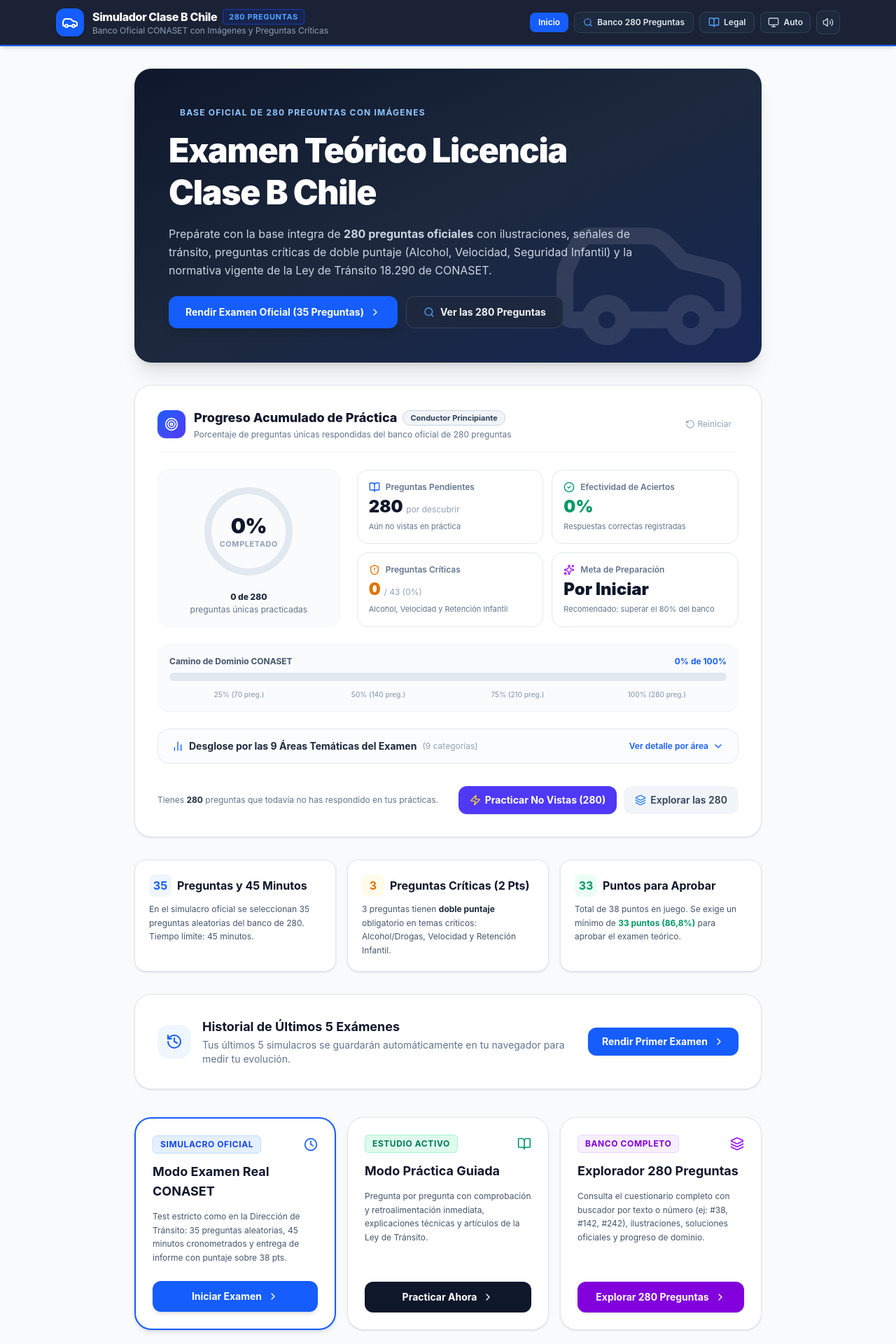
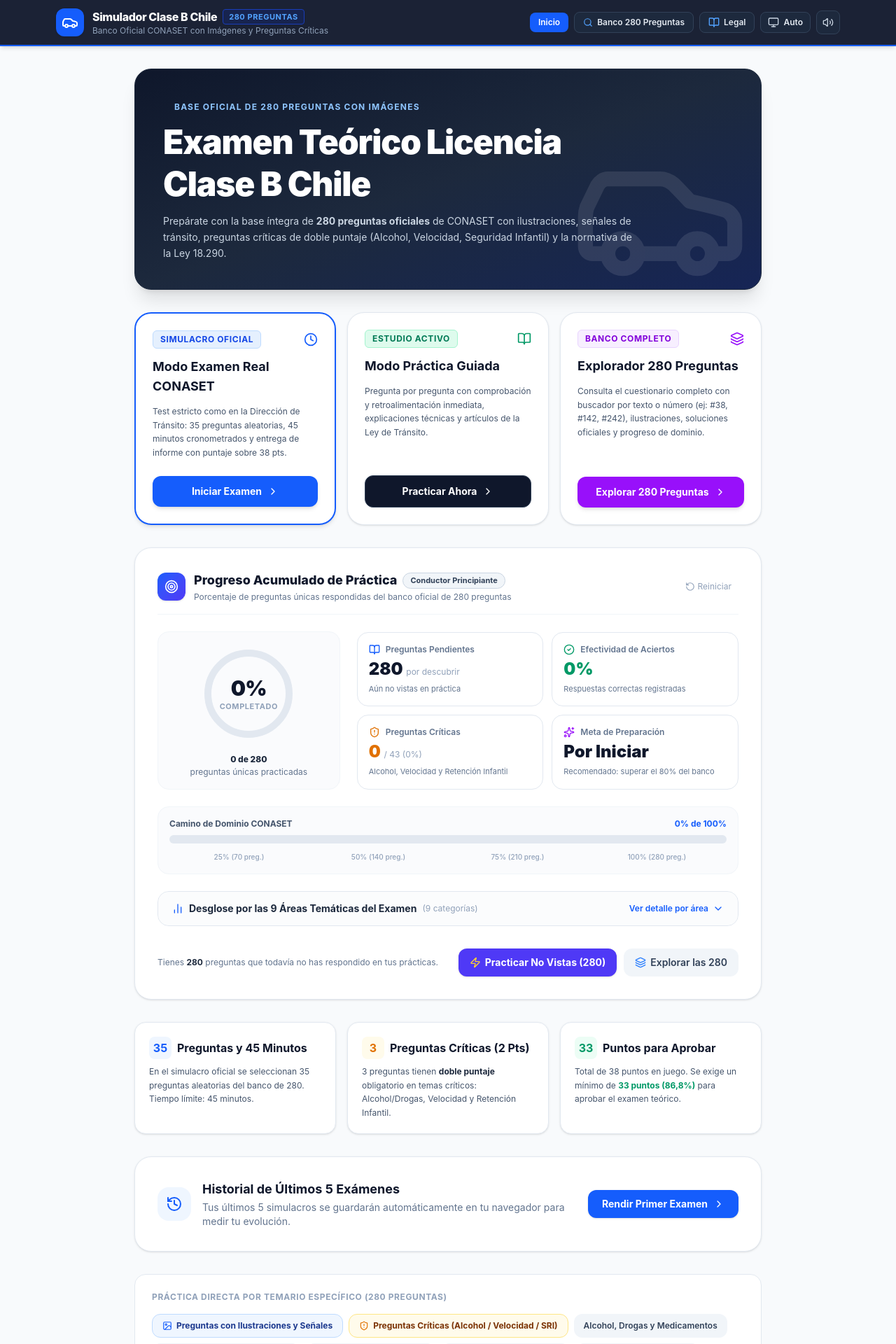
Before and after one commit to barriagada666-collab/SimulaBchile, a React (Vite) app: page / in a window 1280 px wide. Shown: the top 1920 px of the page at 70% size. Built offline with nearby package versions, Linux system fonts and the light colour scheme.

Commit message:
feat: implement URL hash-based routing
Enable deep linking and browser navigation history support by synchronizing application state with the URL hash. Clean up deployment configuration and file imports.

```diff
--- a/src/App.tsx
+++ b/src/App.tsx
@@ -42,8 +42,16 @@
 
 const TEST_DURATION_SECONDS = 45 * 60; // 45 minutos oficiales
 
+// Permite enlaces directos (/ #explorer, #banco, etc.) y navegación sin recargas
+function getInitialStateFromHash(): 'welcome' | 'exam' | 'practice' | 'results' | 'explorer' {
+  if (typeof window === 'undefined') return 'welcome';
+  const hash = window.location.hash.toLowerCase().replace(/^#\/?/, '').trim();
+  if (hash === 'explorer' || hash === 'banco' || hash === 'preguntas') return 'explorer';
+  return 'welcome';
+}
+
 export default function App() {
-  const [appState, setAppState] = useState<'welcome' | 'exam' | 'practice' | 'results' | 'explorer'>('welcome');
+  const [appState, setAppState] = useState<'welcome' | 'exam' | 'practice' | 'results' | 'explorer'>(getInitialStateFromHash);
   const [questions, setQuestions] = useState<Question[]>([]);
   const [currentIndex, setCurrentIndex] = useState(0);
   const [userAnswers, setUserAnswers] = useState<Record<number, UserAnswer>>({});
@@ -54,6 +62,33 @@
   const [examSessionId, setExamSessionId] = useState<string>(() => 'exam-' + Date.now());
   const [recentExams, setRecentExams] = useState<TestHistoryItem[]>(() => getRecentExams(5));
   const [practiceProgress, setPracticeProgress] = useState<PracticeProgressState>(() => computePracticeProgress());
+
+  // Sincronizar URL hash para permitir enlaces directos y botones Atrás/Adelante del navegador
+  useEffect(() => {
+    const handleHashChange = () => {
+      const hash = window.location.hash.toLowerCase().replace(/^#\/?/, '').trim();
+      if (hash === 'explorer' || hash === 'banco' || hash === 'preguntas') {
+        setAppState('explorer');
+      } else if (hash === '' || hash === 'inicio' || hash === 'welcome') {
+        setAppState((prev) => (prev === 'explorer' || prev === 'results' ? 'welcome' : prev));
+      }
+    };
+
+    window.addEventListener('hashchange', handleHashChange);
+    return () => window.removeEventListener('hashchange', handleHashChange);
+  }, []);
+
+  useEffect(() => {
+    try {
+      if (appState === 'explorer' && window.location.hash !== '#explorer') {
+        window.history.pushState(null, '', '#explorer');
+      } else if (appState === 'welcome' && window.location.hash) {
+        window.history.pushState(null, '', window.location.pathname + window.location.search);
+      }
+    } catch {
+      // Safe fallback si el entorno restringe pushState
+    }
+  }, [appState]);
 
   // Recargar los últimos 5 exámenes y progreso de práctica al volver a la pantalla de bienvenida
   useEffect(() => {
@@ -418,41 +453,103 @@
         {/* PANTALLA 1: BIENVENIDA & INSTRUCCIONES OFICIALES */}
         {/* ============================================================== */}
         {appState === 'welcome' && (
-          <div className="max-w-4xl mx-auto w-full space-y-8 animate-fade-in">
+          <div className="max-w-4xl mx-auto w-full space-y-6 sm:space-y-8 animate-fade-in">
             {/* Header Hero */}
-            <div className="bg-gradient-to-br from-slate-900 via-slate-800 to-blue-950 rounded-3xl p-8 sm:p-12 text-white shadow-xl relative overflow-hidden border border-slate-800">
-              <div className="relative z-10 max-w-2xl space-y-4">
+            <div className="bg-gradient-to-br from-slate-900 via-slate-800 to-blue-950 rounded-3xl p-6 sm:p-10 text-white shadow-xl relative overflow-hidden border border-slate-800">
+              <div className="relative z-10 max-w-2xl space-y-3">
                 <div className="inline-flex items-center gap-2 text-xs font-bold uppercase tracking-widest text-blue-300">
                   <span className="w-2 h-2 rounded-full bg-blue-400 animate-ping" />
                   Base Oficial de 280 Preguntas con Imágenes
                 </div>
-                <h1 className="text-3xl sm:text-5xl font-black tracking-tight leading-tight">
+                <h1 className="text-2xl sm:text-4xl lg:text-5xl font-black tracking-tight leading-tight">
                   Examen Teórico Licencia Clase B Chile
                 </h1>
-                <p className="text-slate-300 text-sm sm:text-base leading-relaxed">
-                  Prepárate con la base íntegra de <strong>280 preguntas oficiales</strong> con ilustraciones, señales de tránsito, preguntas críticas de doble puntaje (Alcohol, Velocidad, Seguridad Infantil) y la normativa vigente de la Ley de Tránsito 18.290 de CONASET.
+                <p className="text-slate-300 text-xs sm:text-sm leading-relaxed">
+                  Prepárate con la base íntegra de <strong>280 preguntas oficiales</strong> de CONASET con ilustraciones, señales de tránsito, preguntas críticas de doble puntaje (Alcohol, Velocidad, Seguridad Infantil) y la normativa de la Ley 18.290.
                 </p>
-                <div className="pt-2 flex flex-wrap gap-3">
-                  <button
-                    onClick={handleStartExam}
-                    className="px-6 py-3 bg-blue-600 hover:bg-blue-500 text-white font-bold rounded-xl shadow-lg transition-colors flex items-center gap-2 text-sm"
-                  >
-                    <span>Rendir Examen Oficial (35 Preguntas)</span>
-                    <ChevronRight className="w-4 h-4" />
-                  </button>
-                  <button
-                    onClick={() => setAppState('explorer')}
-                    className="px-6 py-3 bg-slate-800/90 hover:bg-slate-700 text-slate-100 font-bold rounded-xl border border-slate-700 transition-colors flex items-center gap-2 text-sm"
-                  >
-                    <Search className="w-4 h-4 text-blue-400" />
-                    <span>Ver las 280 Preguntas</span>
-                  </button>
-                </div>
               </div>
 
               {/* Decorative vehicle graphic */}
               <div className="absolute right-4 -bottom-6 opacity-10 pointer-events-none hidden md:block">
-                <Car className="w-72 h-72 text-white" />
+                <Car className="w-64 h-64 text-white" />
+              </div>
+            </div>
+
+            {/* Selector de Modo Principal: 3 Tarjetas Claras ARRIBA */}
+            <div className="grid grid-cols-1 sm:grid-cols-3 gap-4">
+              {/* Tarjeta 1: Examen Oficial */}
+              <div className="bg-white dark:bg-slate-900 border-2 border-blue-600 rounded-3xl p-6 shadow-md hover:shadow-lg transition-all flex flex-col justify-between">
+                <div className="space-y-3 mb-6">
+                  <div className="flex items-center justify-between">
+                    <span className="text-xs font-bold uppercase tracking-wider text-blue-700 dark:text-blue-300 bg-blue-100/70 dark:bg-blue-950/80 px-2.5 py-1 rounded-md border border-blue-200 dark:border-blue-800">
+                      Simulacro Oficial
+                    </span>
+                    <Clock className="w-5 h-5 text-blue-600 dark:text-blue-400" />
+                  </div>
+                  <h3 className="text-lg font-bold text-slate-900 dark:text-white">
+                    Modo Examen Real CONASET
+                  </h3>
+                  <p className="text-slate-600 dark:text-slate-300 text-xs leading-relaxed">
+                    Test estricto como en la Dirección de Tránsito: 35 preguntas aleatorias, 45 minutos cronometrados y entrega de informe con puntaje sobre 38 pts.
+                  </p>
+                </div>
+                <button
+                  onClick={handleStartExam}
+                  className="w-full py-3 px-4 bg-blue-600 hover:bg-blue-500 text-white font-bold rounded-xl shadow-md transition-colors flex items-center justify-center gap-2 text-sm"
+                >
+                  <span>Iniciar Examen</span>
+                  <ChevronRight className="w-4 h-4" />
+                </button>
+              </div>
+
+              {/* Tarjeta 2: Modo Práctica Guiada */}
+              <div className="bg-white dark:bg-slate-900 border border-slate-200 dark:border-slate-800 hover:border-slate-300 dark:hover:border-slate-700 rounded-3xl p-6 shadow-sm hover:shadow-md transition-all flex flex-col justify-between">
+                <div className="space-y-3 mb-6">
+                  <div className="flex items-center justify-between">
+                    <span className="text-xs font-bold uppercase tracking-wider text-emerald-700 dark:text-emerald-300 bg-emerald-100/70 dark:bg-emerald-950/80 px-2.5 py-1 rounded-md border border-emerald-200 dark:border-emerald-800">
+                      Estudio Activo
+                    </span>
+                    <BookOpen className="w-5 h-5 text-emerald-600 dark:text-emerald-400" />
+                  </div>
+                  <h3 className="text-lg font-bold text-slate-900 dark:text-white">
+                    Modo Práctica Guiada
+                  </h3>
+                  <p className="text-slate-600 dark:text-slate-300 text-xs leading-relaxed">
+                    Pregunta por pregunta con comprobación y retroalimentación inmediata, explicaciones técnicas y artículos de la Ley de Tránsito.
+                  </p>
+                </div>
+                <button
+                  onClick={() => handleStartPractice('all')}
+                  className="w-full py-3 px-4 bg-slate-900 hover:bg-slate-800 dark:bg-slate-800 dark:hover:bg-slate-700 text-white font-bold rounded-xl border border-slate-700 transition-colors flex items-center justify-center gap-2 text-sm"
+                >
+                  <span>Practicar Ahora</span>
+                  <ChevronRight className="w-4 h-4" />
+                </button>
+              </div>
+
+              {/* Tarjeta 3: Explorador Banco 280 */}
+              <div className="bg-white dark:bg-slate-900 border border-slate-200 dark:border-slate-800 hover:border-slate-300 dark:hover:border-slate-700 rounded-3xl p-6 shadow-sm hover:shadow-md transition-all flex flex-col justify-between">
+                <div className="space-y-3 mb-6">
+                  <div className="flex items-center justify-between">
+                    <span className="text-xs font-bold uppercase tracking-wider text-purple-700 dark:text-purple-300 bg-purple-100/70 dark:bg-purple-950/80 px-2.5 py-1 rounded-md border border-purple-200 dark:border-purple-800">
+                      Banco Completo
+                    </span>
+                    <Layers className="w-5 h-5 text-purple-600 dark:text-purple-400" />
+                  </div>
+                  <h3 className="text-lg font-bold text-slate-900 dark:text-white">
+                    Explorador 280 Preguntas
+                  </h3>
+                  <p className="text-slate-600 dark:text-slate-300 text-xs leading-relaxed">
+                    Consulta el cuestionario completo con buscador por texto o número (ej: #38, #142, #242), ilustraciones, soluciones oficiales y progreso de dominio.
+                  </p>
+                </div>
+                <button
+                  onClick={() => setAppState('explorer')}
+                  className="w-full py-3 px-4 bg-purple-600 hover:bg-purple-500 text-white font-bold rounded-xl transition-colors flex items-center justify-center gap-2 text-sm shadow-md"
+                >
+                  <span>Explorar 280 Preguntas</span>
+                  <ChevronRight className="w-4 h-4" />
+                </button>
               </div>
             </div>
 
@@ -510,84 +607,6 @@
               onStartExam={handleStartExam}
               onClearHistory={handleClearHistory}
             />
-
-            {/* Selector de Modo Principal: 3 Tarjetas Claras */}
-            <div className="grid grid-cols-1 sm:grid-cols-3 gap-4 pt-2">
-              {/* Tarjeta 1: Examen Oficial */}
-              <div className="bg-white dark:bg-slate-900 border-2 border-blue-600 rounded-3xl p-6 shadow-md hover:shadow-lg transition-all flex flex-col justify-between">
-                <div className="space-y-3 mb-6">
-                  <div className="flex items-center justify-between">
-                    <span className="text-xs font-bold uppercase tracking-wider text-blue-700 dark:text-blue-300 bg-blue-100/70 dark:bg-blue-950/80 px-2.5 py-1 rounded-md border border-blue-200 dark:border-blue-800">
-                      Simulacro Oficial
-                    </span>
-                    <Clock className="w-5 h-5 text-blue-600 dark:text-blue-400" />
-                  </div>
-                  <h3 className="text-lg font-bold text-slate-900 dark:text-white">
-                    Modo Examen Real CONASET
-                  </h3>
-                  <p className="text-slate-600 dark:text-slate-300 text-xs leading-relaxed">
-                    Test estricto como en la Dirección de Tránsito: 35 preguntas aleatorias, 45 minutos cronometrados y entrega de informe con puntaje sobre 38 pts.
-                  </p>
-                </div>
-                <button
-                  onClick={handleStartExam}
-                  className="w-full py-3 px-4 bg-blue-600 hover:bg-blue-700 text-white font-bold rounded-xl shadow-md transition-colors flex items-center justify-center gap-2 text-sm"
-                >
-                  <span>Iniciar Examen</span>
-                  <ChevronRight className="w-4 h-4" />
-                </button>
-              </div>
-
-              {/* Tarjeta 2: Modo Práctica Guiada */}
-              <div className="bg-white dark:bg-slate-900 border border-slate-200 dark:border-slate-800 hover:border-slate-300 dark:hover:border-slate-700 rounded-3xl p-6 shadow-sm hover:shadow-md transition-all flex flex-col justify-between">
-                <div className="space-y-3 mb-6">
-                  <div className="flex items-center justify-between">
-                    <span className="text-xs font-bold uppercase tracking-wider text-emerald-700 dark:text-emerald-300 bg-emerald-100/70 dark:bg-emerald-950/80 px-2.5 py-1 rounded-md border border-emerald-200 dark:border-emerald-800">
-                      Estudio Activo
-                    </span>
-                    <BookOpen className="w-5 h-5 text-emerald-600 dark:text-emerald-400" />
-                  </div>
-                  <h3 className="text-lg font-bold text-slate-900 dark:text-white">
-                    Modo Práctica Guiada
-                  </h3>
-                  <p className="text-slate-600 dark:text-slate-300 text-xs leading-relaxed">
-                    Pregunta por pregunta con comprobación y retroalimentación inmediata, explicaciones técnicas y artículos de la Ley de Tránsito.
-                  </p>
-                </div>
-                <button
-                  onClick={() => handleStartPractice('all')}
-                  className="w-full py-3 px-4 bg-slate-900 hover:bg-slate-800 dark:bg-slate-800 dark:hover:bg-slate-700 text-white font-bold rounded-xl transition-colors flex items-center justify-center gap-2 text-sm"
-                >
-                  <span>Practicar Ahora</span>
-                  <ChevronRight className="w-4 h-4" />
-                </button>
-              </div>
-
-              {/* Tarjeta 3: Explorador Banco 280 */}
-              <div className="bg-white dark:bg-slate-900 border border-slate-200 dark:border-slate-800 hover:border-slate-300 dark:hover:border-slate-700 rounded-3xl p-6 shadow-sm hover:shadow-md transition-all flex flex-col justify-between">
-                <div className="space-y-3 mb-6">
-                  <div className="flex items-center justify-between">
-                    <span className="text-xs font-bold uppercase tracking-wider text-purple-700 dark:text-purple-300 bg-purple-100/70 dark:bg-purple-950/80 px-2.5 py-1 rounded-md border border-purple-200 dark:border-purple-800">
-                      Banco Completo
-                    </span>
-                    <Layers className="w-5 h-5 text-purple-600 dark:text-purple-400" />
-                  </div>
-                  <h3 className="text-lg font-bold text-slate-900 dark:text-white">
-                    Explorador 280 Preguntas
-                  </h3>
-                  <p className="text-slate-600 dark:text-slate-300 text-xs leading-relaxed">
-                    Consulta el cuestionario completo con buscador por texto o número (ej: #38, #142, #242), ilustraciones, soluciones oficiales y progreso de dominio.
-                  </p>
-                </div>
-                <button
-                  onClick={() => setAppState('explorer')}
-                  className="w-full py-3 px-4 bg-purple-700 hover:bg-purple-800 text-white font-bold rounded-xl transition-colors flex items-center justify-center gap-2 text-sm shadow-sm"
-                >
-                  <span>Explorar 280 Preguntas</span>
-                  <ChevronRight className="w-4 h-4" />
-                </button>
-              </div>
-            </div>
 
             {/* Accesos rápidos de estudio por categoría */}
             <div className="bg-white dark:bg-slate-900 border border-slate-200 dark:border-slate-800 rounded-2xl p-6 space-y-4">
--- a/src/main.tsx
+++ b/src/main.tsx
@@ -1,6 +1,6 @@
 import {StrictMode} from 'react';
 import {createRoot} from 'react-dom/client';
-import App from './App.tsx';
+import App from './App';
 import './index.css';
 
 createRoot(document.getElementById('root')!).render(
--- a/vite.config.ts
+++ b/vite.config.ts
@@ -8,6 +8,7 @@
 const __dirname = path.dirname(__filename);
 
 export default defineConfig({
+  base: '/',
   plugins: [react(), tailwindcss()],
   resolve: {
     alias: {
```
Also changed, not shown: vercel.json.
